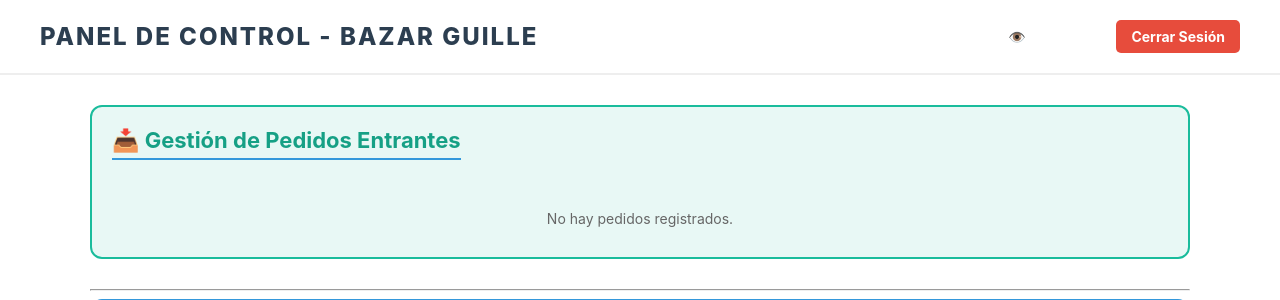
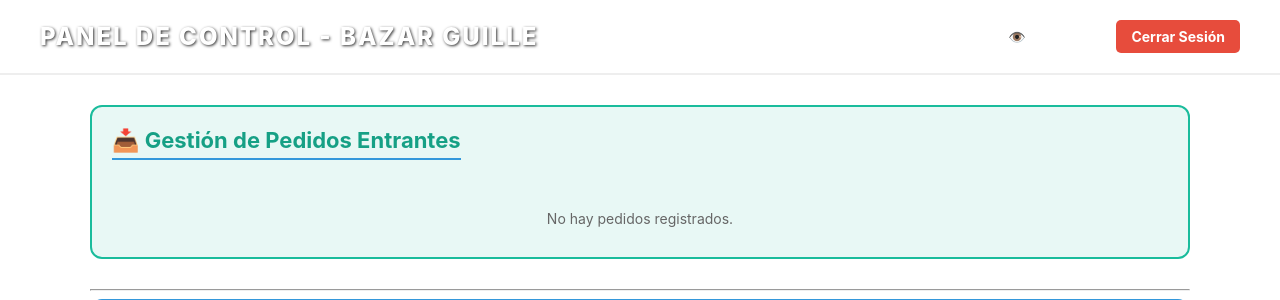
Before and after one commit to matiasari/nueva_tienda-, a Flask app: page /admin in a window 1280 px wide. Shown: the top 300 px of the page. Run offline with Flask 3, Linux system fonts and the light colour scheme; the visitor is signed in with stand-in values (Sample User, id 1); data that the repository does not hold is empty.

Commit message:
Look oscuro para el header haciendo juego con el banner inferior

```diff
--- a/static/estilos.css
+++ b/static/estilos.css
@@ -1050,3 +1050,18 @@ a { text-decoration: none; }
 .dropdown-cat:hover .dropdown-content {
     display: block;
 }
+
+header, .tienda-header {
+    background-color: #111111; /* Negro mate premium que combina con las fotos de abajo */
+    padding: 35px 20px;
+    text-align: center;
+    border-bottom: 2px solid #222222;
+}
+
+/* Cambiamos las letras de BAZAR GUILLE a blanco para que resalten */
+header h1, .tienda-header h1, header h2, .tienda-header h2 {
+    color: #ffffff !important;
+    text-shadow: 1px 1px 3px rgba(0, 0, 0, 0.8);
+    font-weight: 800;
+    letter-spacing: 2px;
+}
```
